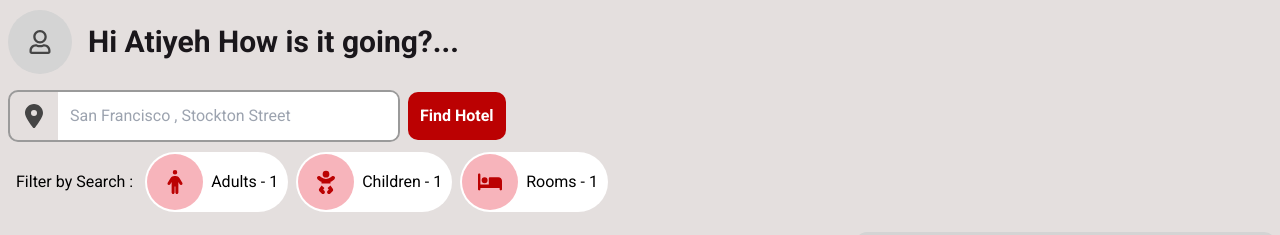
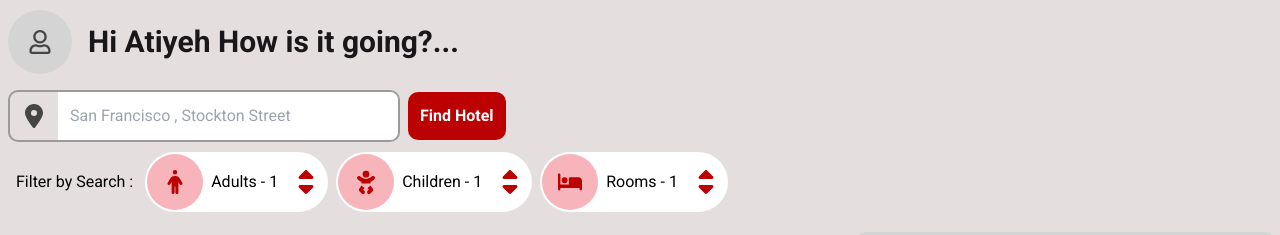
Before and after one commit to AtiyehHoshanfar/Booking-Hotel, a React (Vite) app: page / in a window 1280 px wide. Shown: the top 235 px of the page. Built offline with nearby package versions, Linux system fonts and the light colour scheme; data requests are answered from the project's data file.

Commit message:
handle Desktop operation

```diff
--- a/src/components/AmenitiesSection.jsx
+++ b/src/components/AmenitiesSection.jsx
@@ -1,4 +1,4 @@
-import { MapContainer, Marker, Popup } from "react-leaflet";
+import { MapContainer, Marker } from "react-leaflet";
 function AmenitiesSection() {
   return (
 <div className=" hidden lg:block w-1/4">
--- a/src/components/Navbar/DesktopNavbar.jsx
+++ b/src/components/Navbar/DesktopNavbar.jsx
@@ -1,7 +1,11 @@
 import { useState } from "react";
-import { FaLocationDot } from "react-icons/fa6";
-export default function DesktopNavbar({filterItems}) {
-  const [search,setSearch]=useState("")
+import { FaLocationDot, FaCaretUp, FaCaretDown } from "react-icons/fa6";
+
+export default function DesktopNavbar({
+  filterItems,
+  onSetOperation,
+}) {
+  const [search, setSearch] = useState("");
 
   return (
     <div className="hidden md:block">
@@ -11,8 +15,8 @@ export default function DesktopNavbar({filterItems}) {
             <FaLocationDot className="fill-grayPrimary-500 text-2xl " />
           </button>
           <input
-          value={search}
-          onChange={(e)=>setSearch(e.target.value)}
+            value={search}
+            onChange={(e) => setSearch(e.target.value)}
             type="text"
             className="p-3 w-full outline-0"
             placeholder="San Francisco , Stockton Street "
@@ -25,7 +29,17 @@ export default function DesktopNavbar({filterItems}) {
       <div className="flex items-center">
         <span className="m-2">Filter by Search :</span>
         {filterItems.map((item) => (
-          <FilterItem key={item.type} item={item} />
+          <FilterItem key={item.type} item={item}>
+            <div className="flex flex-col p-2">
+              <button onClick={()=>onSetOperation(item.type,"inc")}>
+                <FaCaretUp className="text-2xl -mb-3 fill-redPrimary-500 " />
+              </button>
+              <button disabled={item.count<=item.minLength} onClick={()=>onSetOperation(item.type,"dec")}>
+                {" "}
+                <FaCaretDown className="text-2xl fill-redPrimary-500" />
+              </button>
+            </div>
+          </FilterItem>
         ))}
       </div>
     </div>
--- a/src/components/Navbar/MobileNavbar.jsx
+++ b/src/components/Navbar/MobileNavbar.jsx
@@ -13,7 +13,7 @@ export default function MobileNavbar({ filterItems, onSetOperation,date,setDate
   const [search, setSearch] = useState("");
   const [OpenModalOption, setOpenModalOption] = useState(false);
   const [OpenModalDate, setOpenModalDate] = useState(false);
-  const { data, isLoading } = useFetch("http://localhost:3000/hotels", search);
+  const { data } = useFetch("http://localhost:3000/hotels", search);
   const handleSearch = () => {
     const foundHotel = data.filter((hotel) =>
       hotel.name.toLowerCase().includes(search.toLowerCase())
@@ -76,12 +76,12 @@ export default function MobileNavbar({ filterItems, onSetOperation,date,setDate
       </div>
 
       {OpenModalOption && (
-        <Modal cb={setOpenModalOption}>
+        <Modal onClick={setOpenModalOption}>
           <Options filterItems={filterItems} onSetOperation={onSetOperation} />
         </Modal>
       )}
       {OpenModalDate && (
-        <Modal cb={setOpenModalDate}>
+        <Modal onClick={setOpenModalDate}>
           <DateRanger date={date} setDate={setDate}/>
         </Modal>
       )}
--- a/src/components/Navbar/Navbar.jsx
+++ b/src/components/Navbar/Navbar.jsx
@@ -10,6 +10,7 @@ function Navbar() {
     { type: "Adults", count: 1, minLength: 1, icon: <FaPerson /> },
     { type: "Children", count: 1, minLength: 0, icon: <FaBaby /> },
     { type: "Rooms", count: 1, minLength: 1, icon: <FaBed /> },
+
   ]);
 
   const [date, setDate] = useState([
@@ -48,7 +49,7 @@ function Navbar() {
           date={date}
           setDate={setDate}
         />
-        <DesktopNavbar filterItems={filterItems} />
+        <DesktopNavbar filterItems={filterItems}  onSetOperation={handleOperation} />
       </div>
     </div>
   );
```
